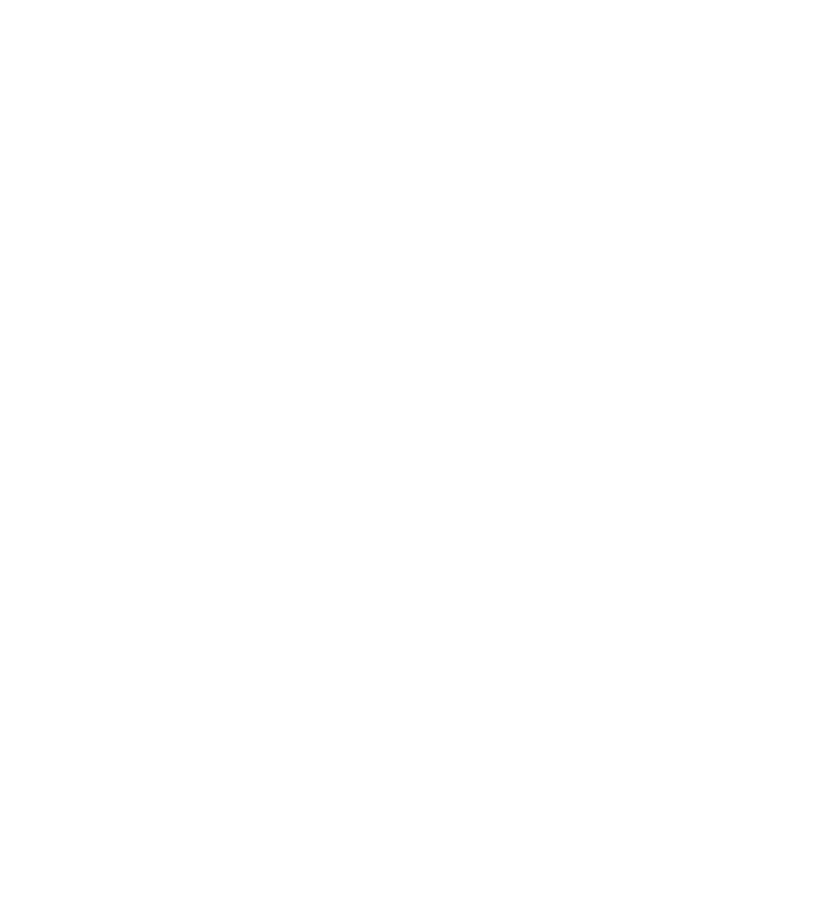
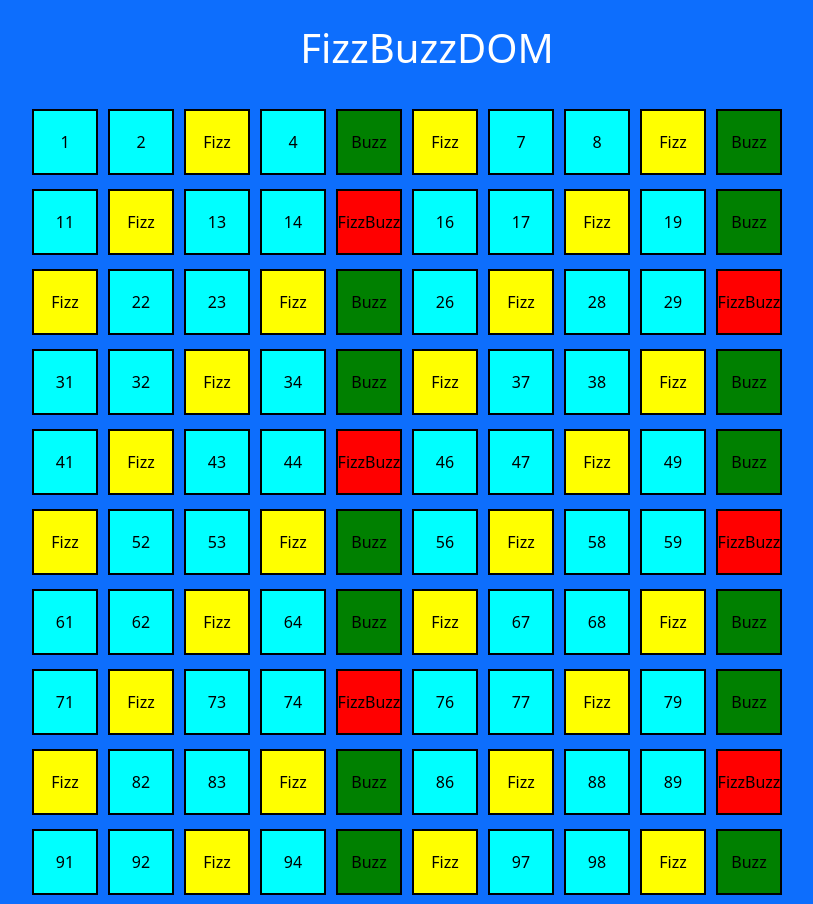
Before and after one commit to cioby09/js-fizzbuzz, a plain HTML site: page index.html in a window 1280 px wide. Shown: the whole page, without its empty margins (213-1026 px from the left). Before the commit the page ends 800 px from the top, so only its background shows below. Drawn offline with nearby package versions, Linux system fonts and the light colour scheme.

Commit message:
Add: Bonus

```diff
--- /dev/null
+++ b/css/style.css
@@ -0,0 +1,38 @@
+body {
+    width: 100%;
+    height: 100vh;
+}
+
+.grid {
+    width: 50rem;
+    height: 50rem;
+    margin: 0 auto;
+}
+
+.box {
+    width: calc(100% / 10 - 14px);
+    height: calc(100% / 10 - 14px);
+    border: 2px solid rgb(0, 0, 0);
+    margin: 5px;
+    display: flex;
+    justify-content: center;
+    align-items: center;
+    font-size: 1rem;
+    color: black;
+}
+
+.FBcolor{
+    background-color: red;
+}
+
+.Fcolor{
+    background-color: yellow;
+}
+
+.Bcolor{
+    background-color: green;
+}
+
+.main-color{
+    background-color: cyan;
+}
--- a/index.html
+++ b/index.html
@@ -6,10 +6,16 @@
     <meta name="viewport" content="width=device-width, initial-scale=1.0">
     <title>FizzBuzz</title>
 
+    <!-- Custom styles -->
+    <link rel="stylesheet" href="css/style.css">
+
     <!-- Bootstrap -->
     <link rel="stylesheet" href="https://cdn.jsdelivr.net/npm/bootstrap@5.2.3/dist/css/bootstrap.min.css">
 </head>
-<body>
+<body class="bg-primary">
+    <h1 class="text-center text-white p-4">FizzBuzzDOM</h1>
+
+    <div class="grid d-flex flex-wrap"></div>
 
     <script src="js/script.js"></script>
 </body>
--- a/js/script.js
+++ b/js/script.js
@@ -2,16 +2,26 @@ const gridElem = document.querySelector(".grid");
 for (let i = 1; i <=100; i++) {
 
     let result;
+    let classColor;
     if ((i % 3 === 0) && (i % 5 === 0)) {
         result = "FizzBuzz";
+        classColor = "FBcolor";
     } else if (i % 5 === 0) {
         result = "Buzz";
+        classColor = "Bcolor";
     } else if (i % 3 === 0) {
         result = "Fizz";
+        classColor = "Fcolor";
     } else {
         result = i;
+        classColor = "main-color";
     }
 
     console.log(result);
+    gridElem.innerHTML += `<div class="box ${classColor}">${result}</div>`;
+    const newBox = document.createElement("div");
+    newBox.innerHTML = result ;
+    newBox.classList.add("box");
+    newBox.classList.add(classColor);
 
 }
```
